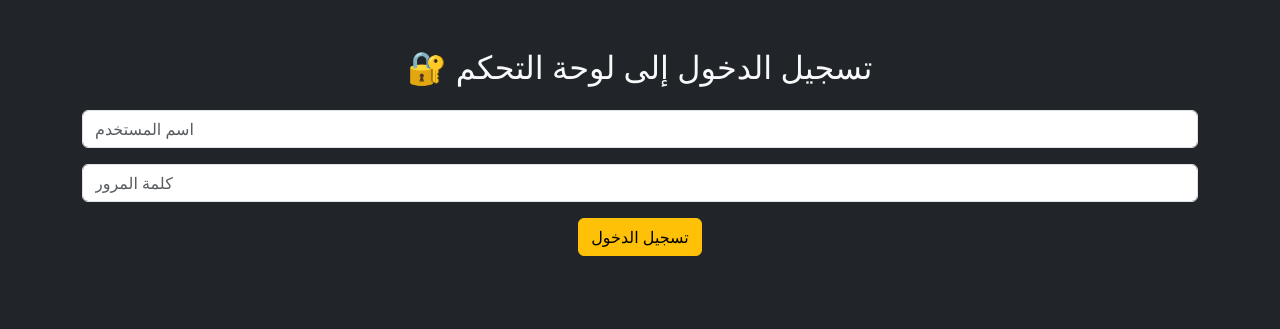
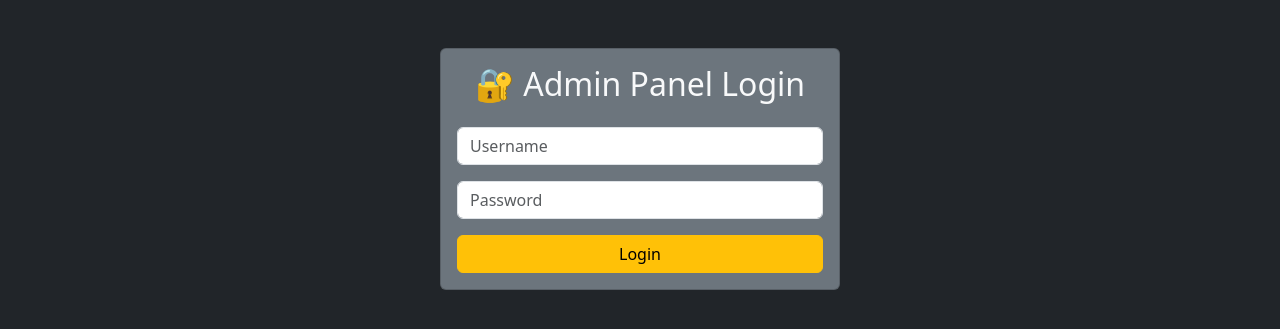
Before and after one commit to abo8888/AI-MEDIA-MONITOR, a Flask app: template templates/admin_login.html in a window 1280 px wide. Shown: the top 329 px of the page. Run offline with Flask 3, Linux system fonts and the light colour scheme; the template is opened without the code that fills it: most values are stand-ins (such as "Sample title", 1, 10 or a date in 2020).

Commit message:
admin_login.html

```diff
--- a/templates/admin_login.html
+++ b/templates/admin_login.html
@@ -1,18 +1,31 @@
 <!DOCTYPE html>
-<html lang="ar">
+<html lang="{{ get_locale() }}">
 <head>
     <meta charset="UTF-8">
-    <title>تسجيل الدخول - المشرف</title>
+    <title>{{ gettext("Admin Login") }}</title>
     <link href="https://cdn.jsdelivr.net/npm/bootstrap@5.3.0/dist/css/bootstrap.min.css" rel="stylesheet">
 </head>
 <body class="bg-dark text-light text-center">
     <div class="container mt-5">
-        <h2>🔐 تسجيل الدخول إلى لوحة التحكم</h2>
-        <form action="/admin/login" method="post" class="mt-4">
-            <input type="text" name="username" placeholder="اسم المستخدم" class="form-control mb-3" required>
-            <input type="password" name="password" placeholder="كلمة المرور" class="form-control mb-3" required>
-            <button type="submit" class="btn btn-warning">تسجيل الدخول</button>
-        </form>
+        <div class="card bg-secondary text-light mx-auto" style="max-width: 400px;">
+            <div class="card-body">
+                <h2 class="mb-4">🔐 {{ gettext("Admin Panel Login") }}</h2>
+
+                <!-- رسالة الخطأ (في حالة فشل تسجيل الدخول) -->
+                {% if error %}
+                <div class="alert alert-danger">{{ error }}</div>
+                {% endif %}
+
+                <!-- نموذج تسجيل الدخول -->
+                <form action="/admin/login" method="post" class="mt-3">
+                    <input type="text" name="username" placeholder="{{ gettext('Username') }}" class="form-control mb-3" required autocomplete="off">
+                    <input type="password" name="password" placeholder="{{ gettext('Password') }}" class="form-control mb-3" required>
+                    <button type="submit" class="btn btn-warning w-100">{{ gettext("Login") }}</button>
+                </form>
+            </div>
+        </div>
     </div>
+
+    <script src="https://cdn.jsdelivr.net/npm/bootstrap@5.3.0/dist/js/bootstrap.bundle.min.js"></script>
 </body>
 </html>
```
